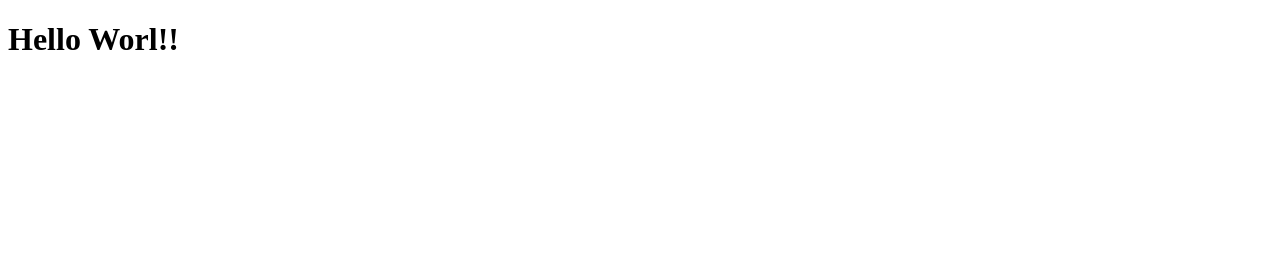
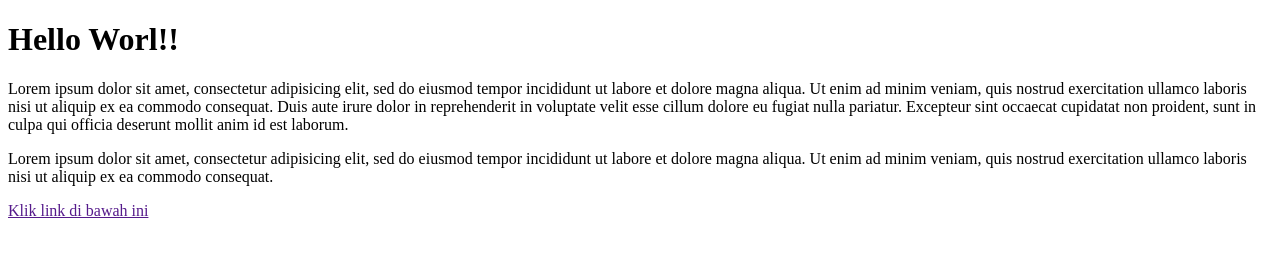
Before and after one commit to kiky52/rekweb-latiahan1, a plain HTML site: page index.html in a window 1280 px wide. Drawn offline with Linux system fonts and the light colour scheme.

Commit message:
Menambahkan dua buah paragraf dan satu link

```diff
--- a/index.html
+++ b/index.html
@@ -6,6 +6,18 @@
 <body>
 
 	<h1>Hello Worl!!</h1>
+	<p>Lorem ipsum dolor sit amet, consectetur adipisicing elit, sed do eiusmod
+	tempor incididunt ut labore et dolore magna aliqua. Ut enim ad minim veniam,
+	quis nostrud exercitation ullamco laboris nisi ut aliquip ex ea commodo
+	consequat. Duis aute irure dolor in reprehenderit in voluptate velit esse
+	cillum dolore eu fugiat nulla pariatur. Excepteur sint occaecat cupidatat non
+	proident, sunt in culpa qui officia deserunt mollit anim id est laborum.</p>
 
+	<p>Lorem ipsum dolor sit amet, consectetur adipisicing elit, sed do eiusmod
+	tempor incididunt ut labore et dolore magna aliqua. Ut enim ad minim veniam,
+	quis nostrud exercitation ullamco laboris nisi ut aliquip ex ea commodo
+	consequat.</p>
+
+	<a href="">Klik link di bawah ini</a>
 </body>
 </html>
```
